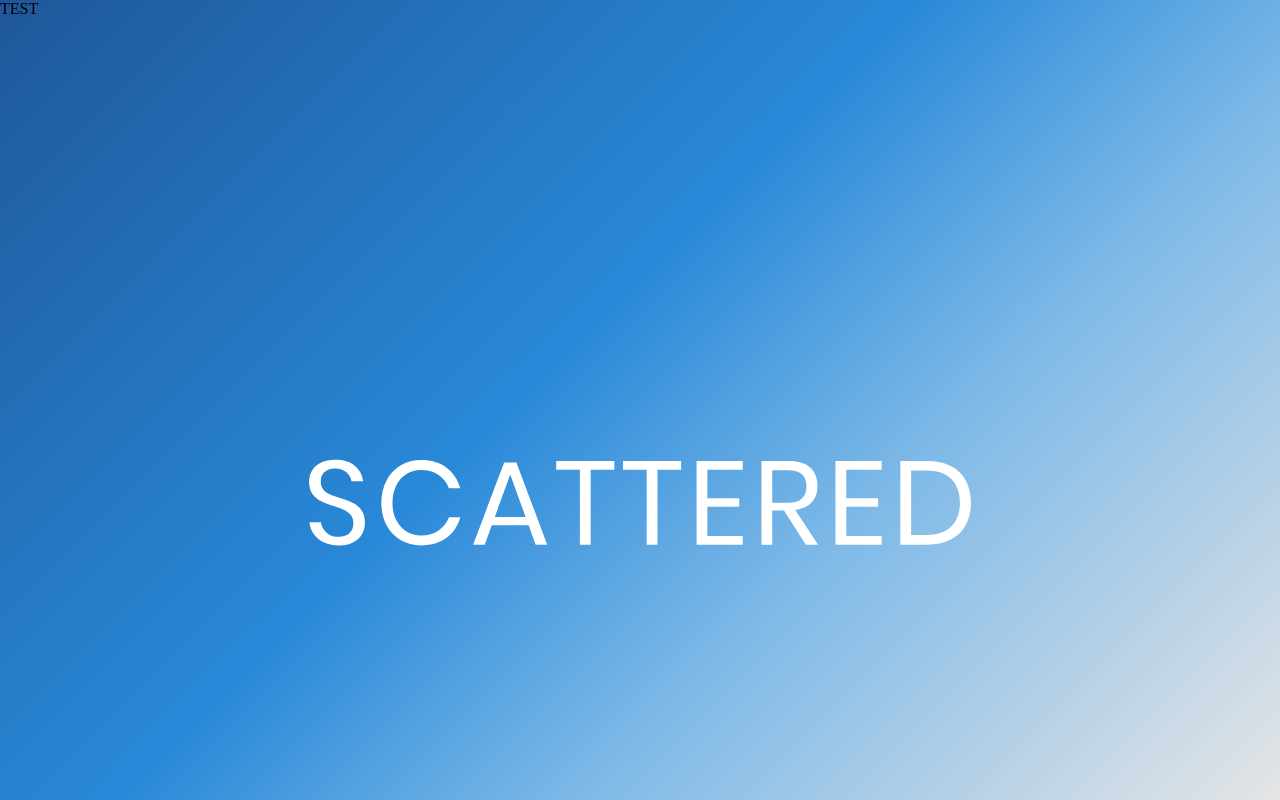
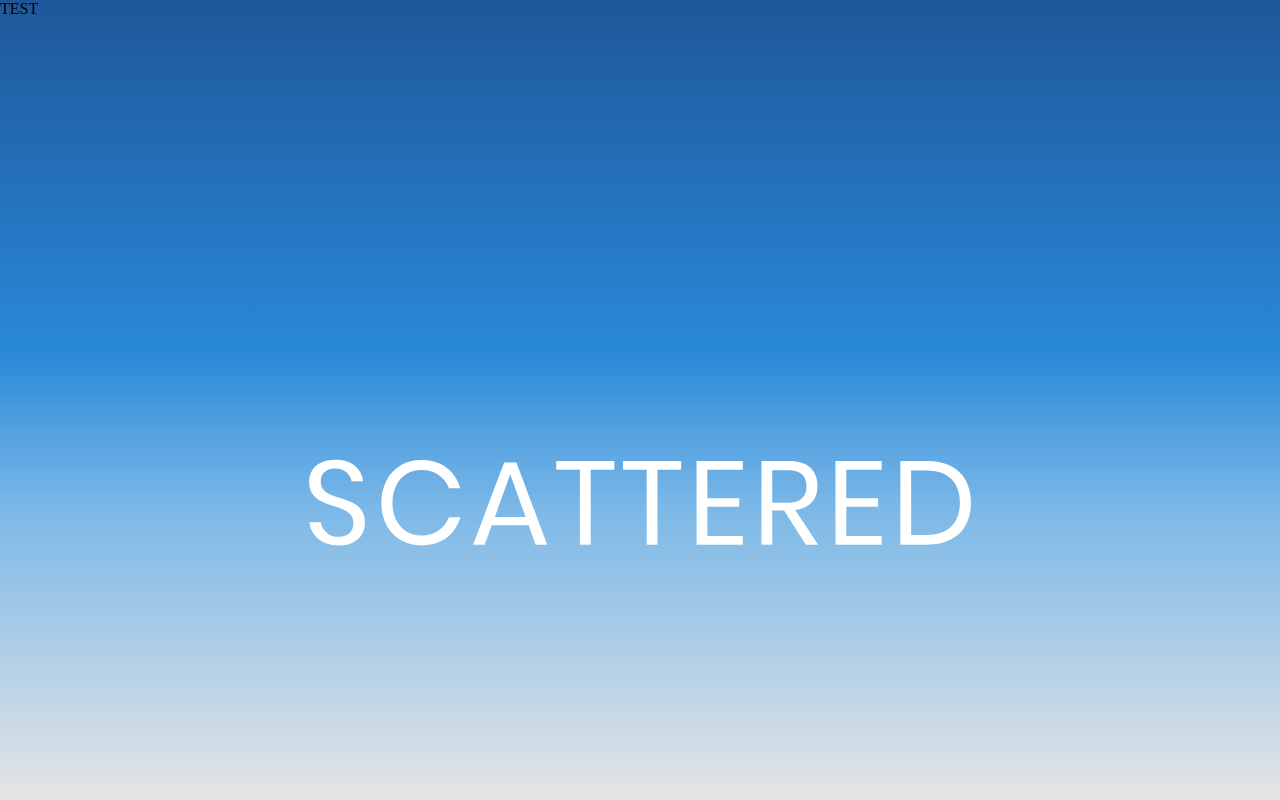
Before and after one commit to braundominik/scattered, a plain HTML site: page intro/index.html in a window 1280 px wide. Drawn offline with Linux system fonts and the light colour scheme.

Commit message:
gradient

```diff
--- a/intro/main.css
+++ b/intro/main.css
@@ -19,11 +19,13 @@ html{
 
 
     /* Permalink - use to edit and share this gradient: http://colorzilla.com/gradient-editor/#1e5799+0,2989d8+44,7db9e8+66,e5e5e5+100 */
+
+    /* Permalink - use to edit and share this gradient: http://colorzilla.com/gradient-editor/#1e5799+0,2989d8+44,7db9e8+64,e5e5e5+100 */
 background: #1e5799; /* Old browsers */
-background: -moz-linear-gradient(-45deg, #1e5799 0%, #2989d8 44%, #7db9e8 66%, #e5e5e5 100%); /* FF3.6-15 */
-background: -webkit-linear-gradient(-45deg, #1e5799 0%,#2989d8 44%,#7db9e8 66%,#e5e5e5 100%); /* Chrome10-25,Safari5.1-6 */
-background: linear-gradient(135deg, #1e5799 0%,#2989d8 44%,#7db9e8 66%,#e5e5e5 100%); /* W3C, IE10+, FF16+, Chrome26+, Opera12+, Safari7+ */
-filter: progid:DXImageTransform.Microsoft.gradient( startColorstr='#1e5799', endColorstr='#e5e5e5',GradientType=1 ); /* IE6-9 fallback on horizontal gradient */
+background: -moz-linear-gradient(top, #1e5799 0%, #2989d8 44%, #7db9e8 64%, #e5e5e5 100%); /* FF3.6-15 */
+background: -webkit-linear-gradient(top, #1e5799 0%,#2989d8 44%,#7db9e8 64%,#e5e5e5 100%); /* Chrome10-25,Safari5.1-6 */
+background: linear-gradient(to bottom, #1e5799 0%,#2989d8 44%,#7db9e8 64%,#e5e5e5 100%); /* W3C, IE10+, FF16+, Chrome26+, Opera12+, Safari7+ */
+filter: progid:DXImageTransform.Microsoft.gradient( startColorstr='#1e5799', endColorstr='#e5e5e5',GradientType=0 ); /* IE6-9 */
 
     overflow: hidden;
 }
```
